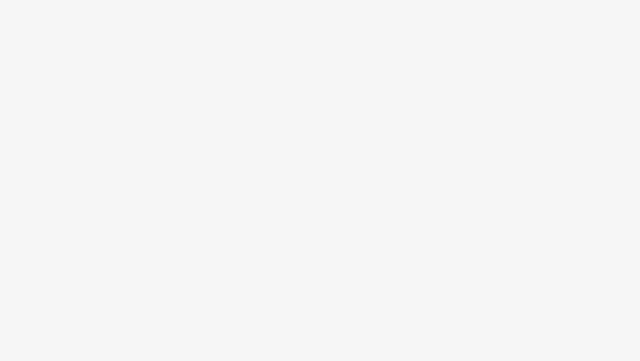
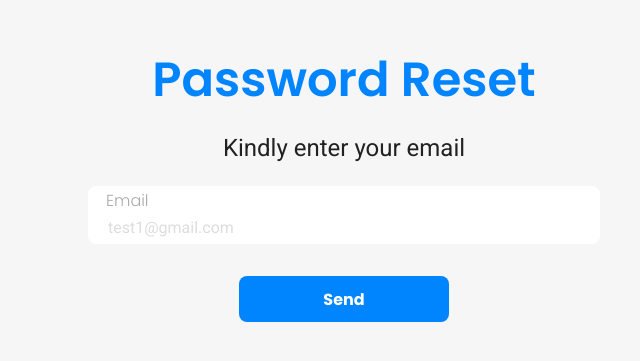
Before and after one commit to amt-augustineopokukesse/my-storefront-frontend, a React (Vite) app: page /resetpw1 in a window 1280 px wide. Before the commit this address had no page. Shown: the part 133-494 px from the top of the page, without its empty margins (296-936 px from the left). Built offline with nearby package versions, Linux system fonts and the light colour scheme.

Commit message:
feat: created the first reset password component and added styles

```diff
--- a/src/App.tsx
+++ b/src/App.tsx
@@ -3,6 +3,7 @@ import { BrowserRouter as Router, Route, Routes } from 'react-router-dom';
 import SignUp from './main-sections/Authentication/Pages/SignUp/SignUp';
 import LandingPage from './main-sections/Authentication/Pages/LandingPage';
 import Login from './main-sections/Authentication/Pages/Login';
+import ResetPw1 from './main-sections/Authentication/Pages/ResetPw1';
 
 function App() {
 
@@ -13,6 +14,7 @@ function App() {
           <Route path='/' element={<LandingPage />}/>
           <Route path='/signup' element={<SignUp/>}/>
           <Route path='/login' element={<Login/>}/>
+          <Route path='/resetpw1' element={<ResetPw1/>}/>
         </Routes>
       </div>
     </Router>
--- a/src/assets/styles/authentication/Login.scss
+++ b/src/assets/styles/authentication/Login.scss
@@ -48,6 +48,8 @@
                     color: #0085FF;
                     cursor: pointer;
                     font-family: 'Poppins';
+                    font-size: 16px;
+                    font-weight: 400;
                     &:hover{
                         background: #59AFFF;
                         color: #FFFFFF;
@@ -62,6 +64,8 @@
                     color: #FFFFFF;
                     cursor: pointer;
                     font-family: 'Poppins';
+                    font-size: 16px;
+                    font-weight: 600;
                     &:hover{
                         background: #59AFFF;
                     }
--- /dev/null
+++ b/src/assets/styles/authentication/ResetPw1.scss
@@ -0,0 +1,58 @@
+.password-reset-container {
+    display: flex;
+    flex-direction: column;
+    justify-content: center;
+    align-items: center;
+    height: 100vh;
+    width: 100%;
+    .password-reset {
+        width: 40%;
+        display: flex;
+        flex-direction: column;
+        justify-content: center;
+        align-items: center;
+        position: relative;
+        top: -100px;
+        .container-header {
+            font-family: 'Poppins';
+            font-weight: 600;
+            font-size: 48px;
+            color: #0085FF;
+        }
+        .request-text {
+            font-family: 'Roboto';
+            font-weight: 400;
+            font-size: 24px;
+            color: #222222;
+            margin-top: -14px;
+        }
+        .emailForm {
+            width: 100%;
+            display: flex;
+            flex-direction: column;
+            gap: 32px;
+            justify-content: center;
+            align-items: center;
+            .email-div {
+                width: 100%;
+            }
+            .send-button{
+                text-align: center;
+                width: 210px;
+                height: 46px;
+                border: none;
+                background: #0085FF;
+                border-radius: 8px;
+                color: #FFFFFF;
+                cursor: pointer;
+                font-family: 'Poppins';
+                font-weight: 700;
+                font-size: 16px;
+                &:hover{
+                    background: #59AFFF;
+                }
+            }
+        }
+    }
+
+}
--- a/src/main-sections/Authentication/Pages/Login.tsx
+++ b/src/main-sections/Authentication/Pages/Login.tsx
@@ -17,7 +17,7 @@ const Login: React.FC = () => {
               <label  className='check-label' htmlFor='check' > Remember me </label>
             </div>
             <div className='buttons'>
-              <button className='forgot-password'>Forgot Password</button>
+            <Link to='/resetpw1'><button className='forgot-password'>Forgot Password</button></Link>
               <button className='login-button'>Log In</button>
             </div>
         </form>
--- /dev/null
+++ b/src/main-sections/Authentication/Pages/ResetPw1.tsx
@@ -0,0 +1,22 @@
+import React from 'react';
+import '../../../assets/styles/authentication/ResetPw1.scss';
+import TextInput from '../Auth-Components/TextInput';
+
+const ResetPw1: React.FC = () => {
+  return (
+    <div className='password-reset-container'>
+      <div className='password-reset'>
+        <h1 className='container-header'>Password Reset</h1>
+        <p className='request-text'>Kindly enter your email</p>
+        <form className='emailForm'>
+            <div className='email-div'>
+              <TextInput type="email" id="email" name="email"  label='Email' />
+            </div>
+          <button className='send-button'>Send</button>
+        </form>
+      </div>
+    </div>
+  )
+}
+
+export default ResetPw1;
```
